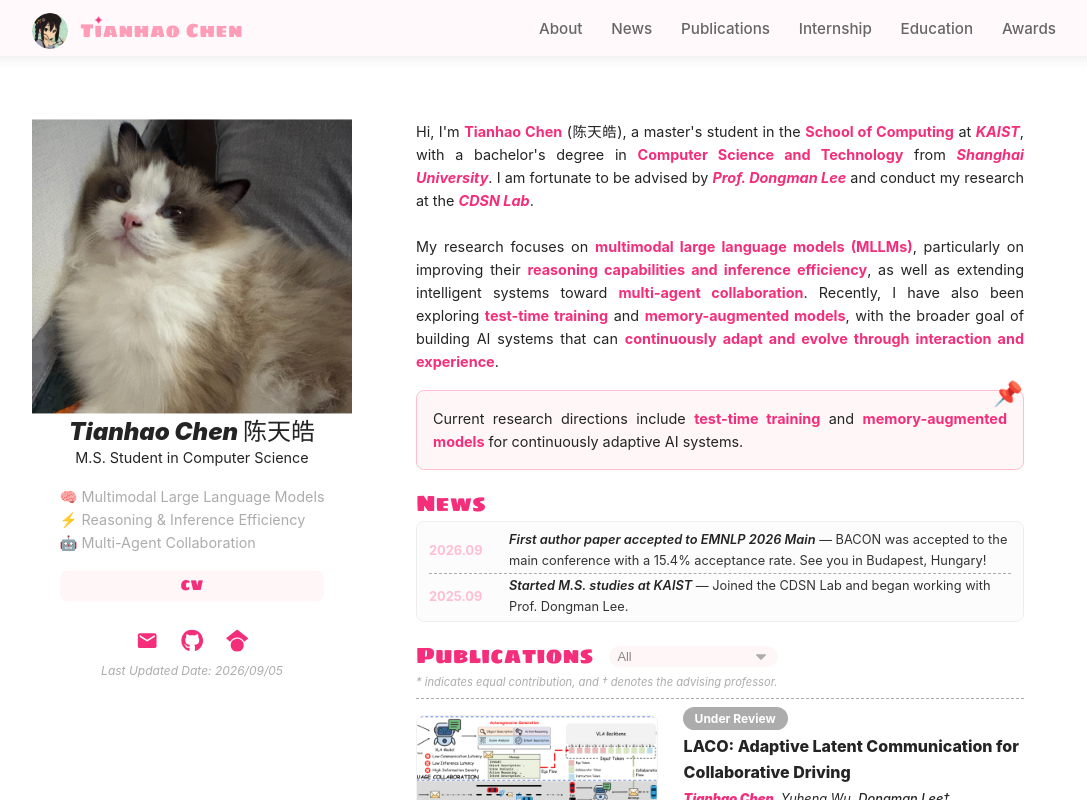
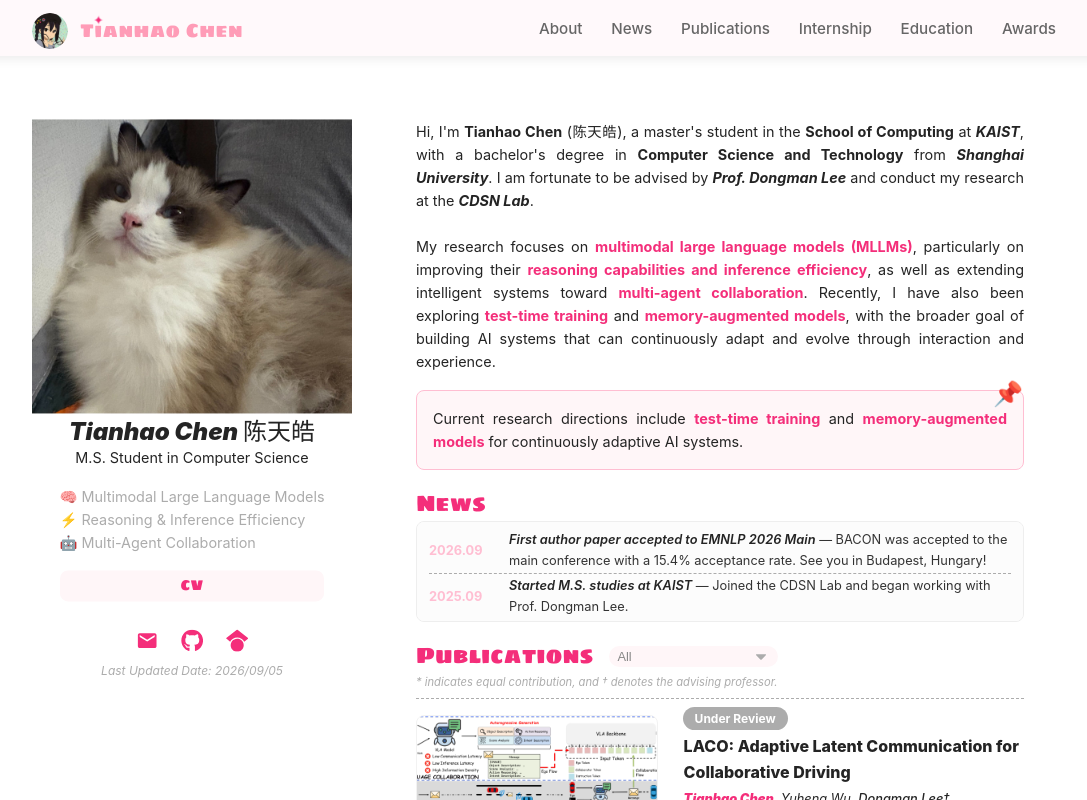
Before and after one commit to ryu1ion/ryu1ion.github.io, a React (Vite) app: page / in a window 1280 px wide. Shown: the top 800 px of the page, without its empty margins (96-1183 px from the left). Built offline with nearby package versions, Linux system fonts and the light colour scheme.

Commit message:
Refine homepage introduction emphasis

```diff
--- a/src/components/About.jsx
+++ b/src/components/About.jsx
@@ -1,30 +1,33 @@
 import { profile } from '../data/profile';
 import '../css/All.css';
+
+const backgroundEmphasisStyle = { color: '#242424' };
 
 function About() {
   return (
     <div className="about" id="about">
       <div className="intro-text">
-        Hi, I&apos;m <strong>Tianhao Chen</strong> (陈天皓), a master&apos;s student in the{' '}
-        <strong>School of Computing</strong> at{' '}
+        Hi, I&apos;m <strong style={backgroundEmphasisStyle}>Tianhao Chen</strong> (陈天皓), a master&apos;s student in the{' '}
+        <strong style={backgroundEmphasisStyle}>School of Computing</strong> at{' '}
         <a href={profile.links.kaist} target="_blank" rel="noopener noreferrer">
-          <strong>KAIST</strong>
-        </a>, with a bachelor&apos;s degree in <strong>Computer Science and Technology</strong> from{' '}
+          <strong style={backgroundEmphasisStyle}>KAIST</strong>
+        </a>, with a bachelor&apos;s degree in{' '}
+        <strong style={backgroundEmphasisStyle}>Computer Science and Technology</strong> from{' '}
         <a href={profile.links.shanghaiUniversity} target="_blank" rel="noopener noreferrer">
-          <strong>Shanghai University</strong>
+          <strong style={backgroundEmphasisStyle}>Shanghai University</strong>
         </a>. I am fortunate to be advised by{' '}
         <a href={profile.links.advisor} target="_blank" rel="noopener noreferrer">
-          <strong>Prof. Dongman Lee</strong>
+          <strong style={backgroundEmphasisStyle}>Prof. Dongman Lee</strong>
         </a> and conduct my research at the{' '}
         <a href={profile.links.lab} target="_blank" rel="noopener noreferrer">
-          <strong>CDSN Lab</strong>
+          <strong style={backgroundEmphasisStyle}>CDSN Lab</strong>
         </a>.
         <br /><br />
         My research focuses on <strong>multimodal large language models (MLLMs)</strong>, particularly on improving their{' '}
         <strong>reasoning capabilities and inference efficiency</strong>, as well as extending intelligent systems toward{' '}
         <strong>multi-agent collaboration</strong>. Recently, I have also been exploring <strong>test-time training</strong> and{' '}
         <strong>memory-augmented models</strong>, with the broader goal of building AI systems that can{' '}
-        <strong>continuously adapt and evolve through interaction and experience</strong>.
+        continuously adapt and evolve through interaction and experience.
 
         <div className="callout">
           Current research directions include <strong>test-time training</strong> and{' '}
```
